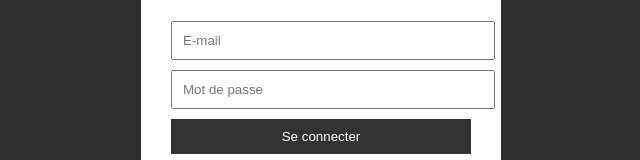
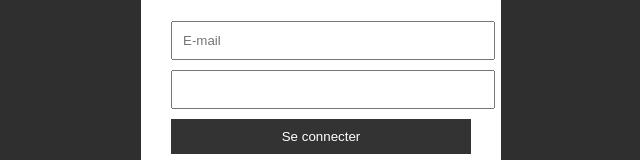
Before and after one commit to ndourmamadou2005-collab/Red-product4, a React (Vite) app: page / in a window 1280 px wide. Shown: the part 346-506 px from the top of the page, without its empty margins (319-959 px from the left). Built offline with nearby package versions, Linux system fonts and the light colour scheme.

Commit message:
mise à jour du projet

```diff
--- a/src/Login.jsx
+++ b/src/Login.jsx
@@ -3,16 +3,14 @@ import { useState } from "react"
 
 function Login() {
   const navigate = useNavigate()
-  const [email, setEmail] = useState("")
-  const [password, setPassword] = useState("")
+
 
   const handleLogin = (e) => {
     e.preventDefault()
 
     console.log("CLICK OK") // 👈 test
-    console.log(email, password)
 
-    if (email !== "" && password !== "") {
+     {
       localStorage.setItem("auth", "true")
       navigate("/dashboard")
     }
@@ -27,12 +25,13 @@ function Login() {
           <input
             type="email"
             placeholder="E-mail"
-            onChange={(e) => setEmail(e.target.value)}
+
           />
           <input
-            type="password"
-            placeholder="Mot de passe"
-            onChange={(e) => setPassword(e.target.value)}
+
+
+
+
           />
 
           <button type="submit">Se connecter</button>
```
